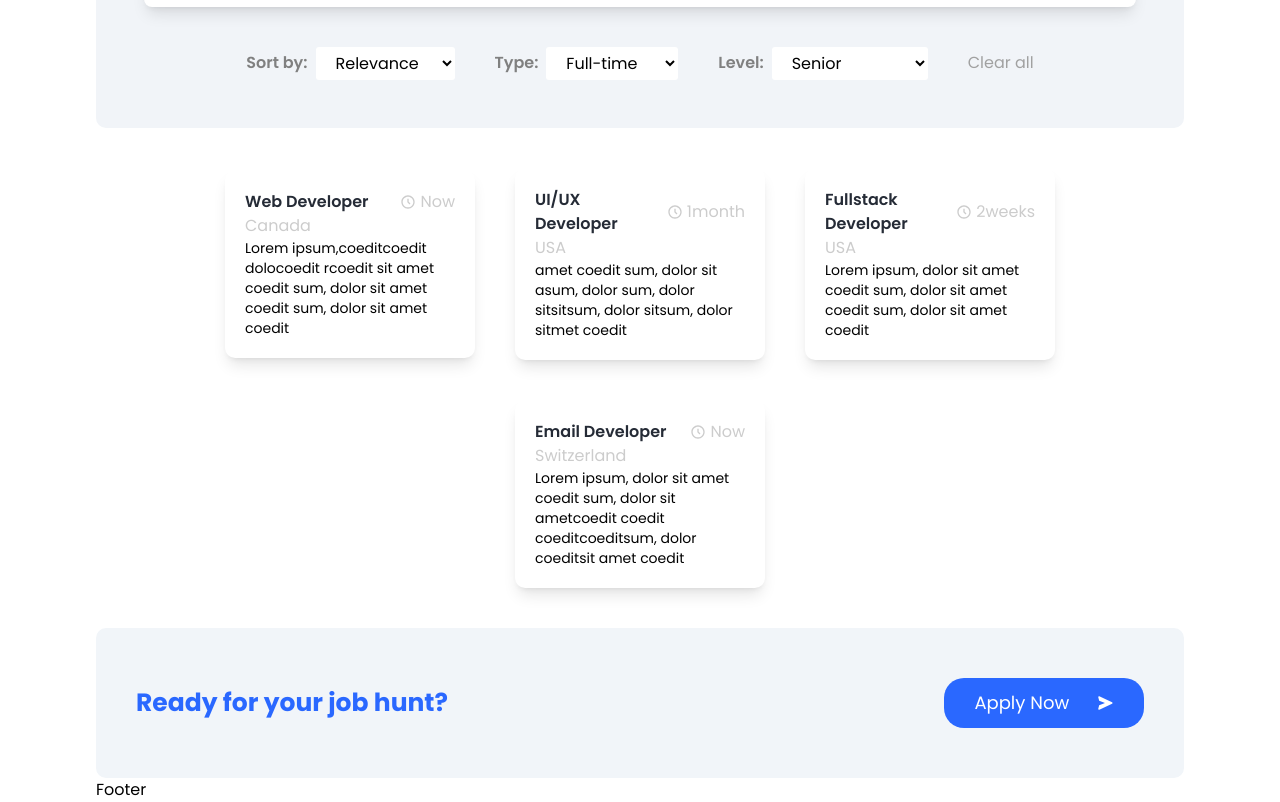
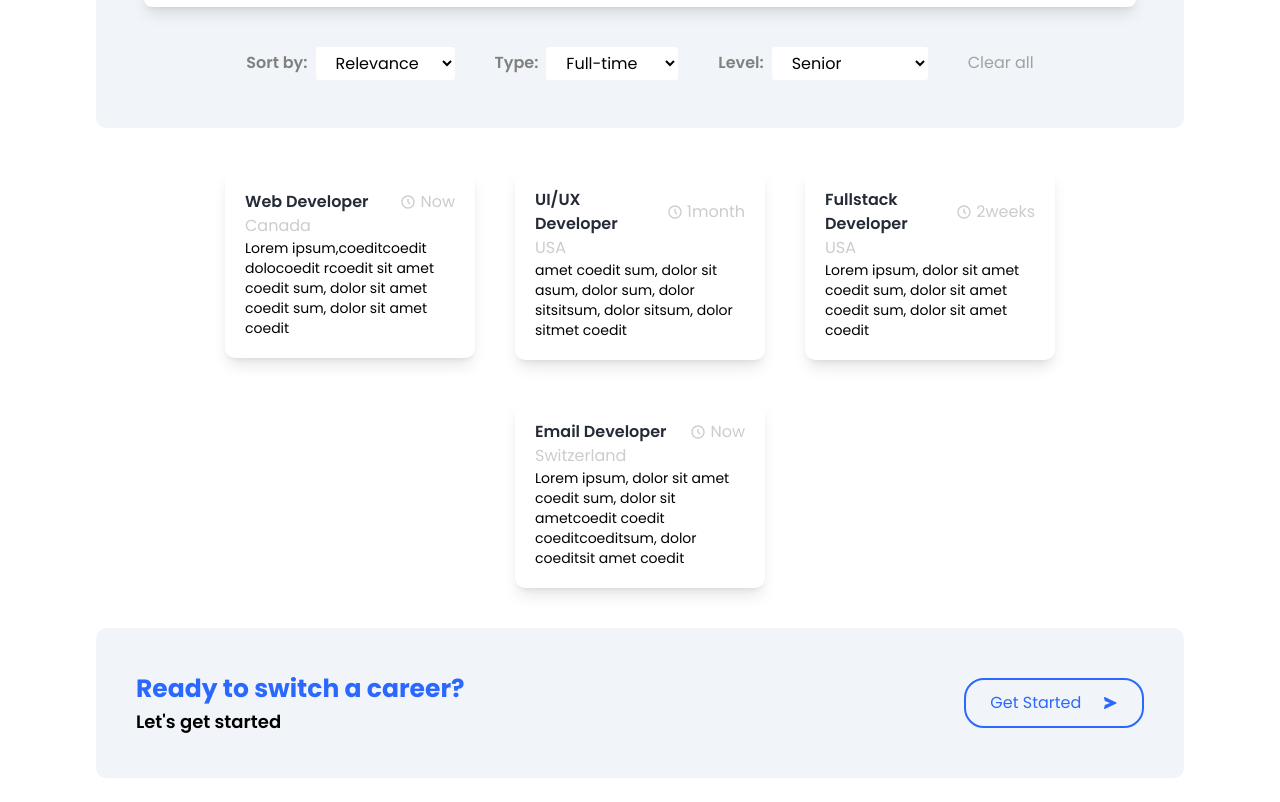
Before and after one commit to abhicodes13/jobsearch, a React (Vite) app: page / in a window 1280 px wide. Shown: the part 279-1081 px from the top of the page. After the commit the page ends 1057 px from the top, so only its background shows below. Built offline with nearby package versions, Linux system fonts and the light colour scheme.

Commit message:
value ui

```diff
--- a/src/Components/Footer.jsx
+++ b/src/Components/Footer.jsx
@@ -2,7 +2,7 @@ import React from 'react'
 
 const Footer = () => {
   return (
-    <div>Footer</div>
+    <div></div>
   )
 }
 
--- a/src/Components/Value.jsx
+++ b/src/Components/Value.jsx
@@ -4,9 +4,13 @@ import {BiSolidSend} from 'react-icons/bi'
 const Value = () => {
   return (
     <div className=' flex items-center justify-between w-[100%] h-[150px] bg-slate-100 rounded-[10px] p-[40px]'>
-      <h1 className="text-blueColor font-bold text-[25px]">Ready for your job hunt?</h1>
-      <button className=' flex items-center justify-evenly w-[200px] h-[50px]  text-white rounded-[20px] bg-blueColor p-1 hover:bg-white hover:text-blueColor font-normal text-[18px]'>Apply Now <BiSolidSend/></button>
+      <div>
+      <h1 className="text-blueColor font-bold text-[25px]">Ready to switch a career?</h1>
+      <h1 className=' text-[18px] font-semibold'>Let's get started</h1>
+      </div>
+      <button className=' flex items-center justify-evenly w-[180px] h-[50px]  text-blueColor rounded-[20px] border-2 border-blueColor p-1 hover:bg-white hover:text-blueColor font-normal text-[16px]'>Get Started <BiSolidSend/></button>
     </div>
+
   )
 }
 
```
